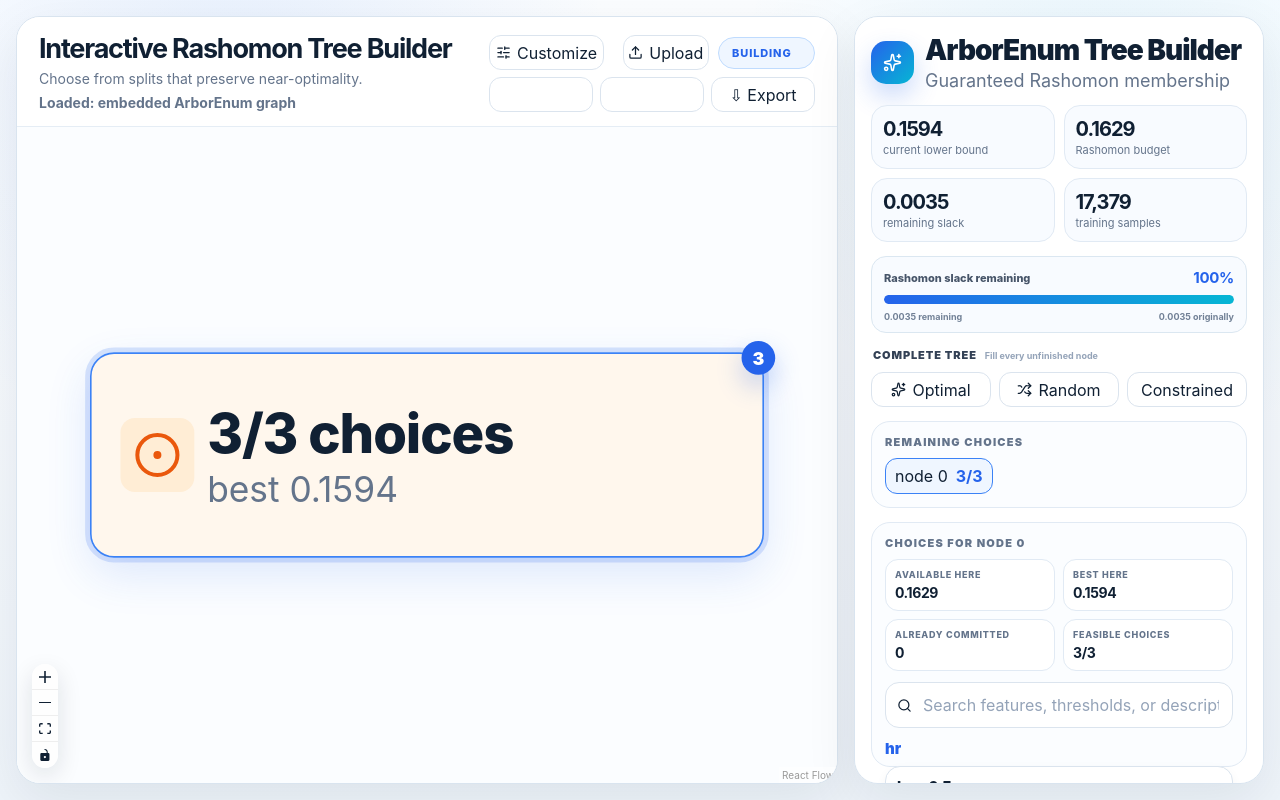
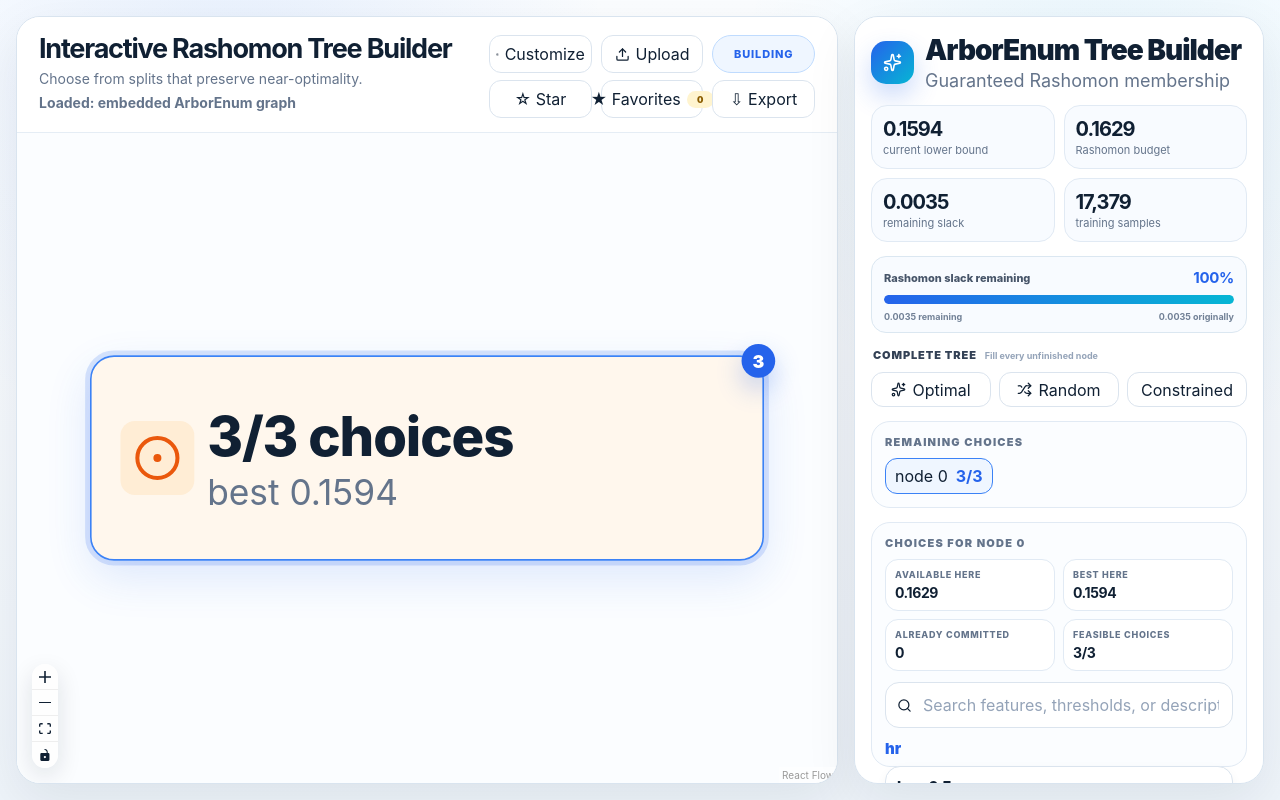
Before and after one commit to zakk-h/InteractiveTreeBuilder, a React (Vite) app: page / in a window 1280 px wide. Built offline with nearby package versions, Linux system fonts and the light colour scheme.

Commit message:
Fix header action labels and alignment

```diff
--- a/src/favoritesTypography.css
+++ b/src/favoritesTypography.css
@@ -91,3 +91,69 @@
 .starred-gallery-close {
   font-size: 22px !important;
 }
+
+/* Keep all six header controls on one shared 3-column grid. */
+.header-actions {
+  width: 480px !important;
+  max-width: 42% !important;
+  grid-template-columns: repeat(3, minmax(0, 1fr)) !important;
+  align-items: stretch !important;
+}
+
+#arborenum-header-tree-actions {
+  display: contents !important;
+}
+
+.header-actions > .settings-wrap,
+.header-actions > .upload-button,
+.header-actions > .status,
+#arborenum-header-tree-actions > .ghost-button {
+  width: 100% !important;
+  min-width: 0 !important;
+}
+
+.header-actions > .settings-wrap > .ghost-button {
+  width: 100% !important;
+  min-width: 0 !important;
+}
+
+.header-actions .ghost-button,
+.header-actions .status {
+  min-height: 38px;
+}
+
+.header-actions .status {
+  display: flex;
+  align-items: center;
+  justify-content: center;
+  padding: 0 10px;
+}
+
+#arborenum-header-tree-actions > .ghost-button {
+  white-space: nowrap;
+}
+
+/* The injected buttons begin empty; give them first-paint labels until JS syncs state. */
+.favorite-star-button:empty::before {
+  content: '☆ Star';
+}
+
+.favorite-open-button:empty::before {
+  content: '★ Favorites';
+}
+
+.favorite-open-button:empty::after {
+  content: '0';
+  min-width: 17px;
+  height: 17px;
+  padding: 0 5px;
+  border-radius: 999px;
+  display: inline-flex;
+  align-items: center;
+  justify-content: center;
+  background: #fff4cf;
+  color: #8b5d00;
+  font-size: 9px;
+  font-weight: 900;
+  line-height: 1;
+}
```
